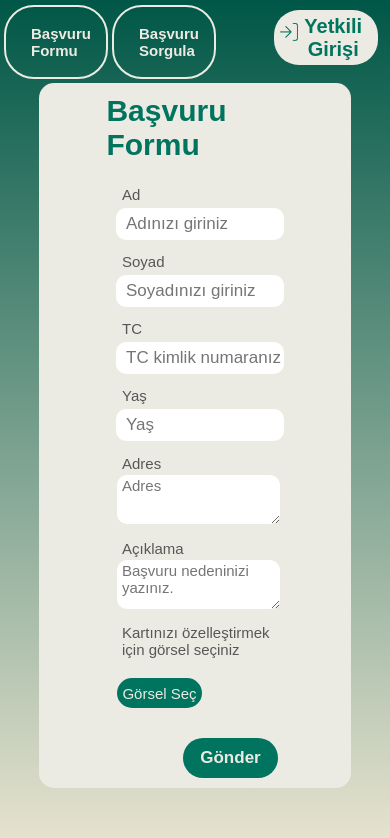
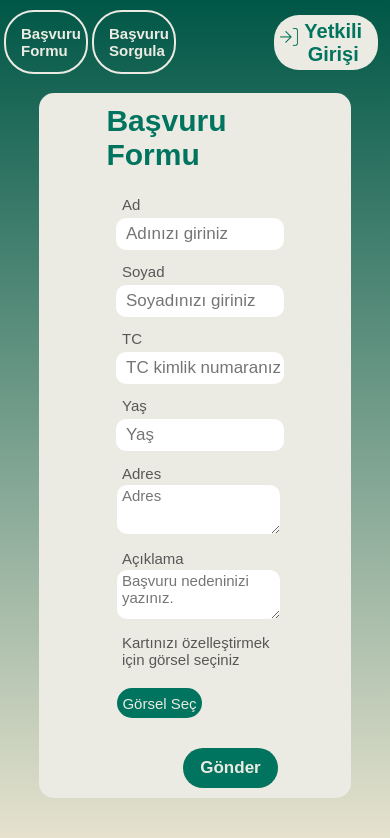
Before and after one commit to nmerveb/graduation-project-nmerveb, a React (Create React App) app: page /basvuru-olustur in a window 390 px wide. Shown: the top 838 px of the page. Built offline with nearby package versions, Linux system fonts and the light colour scheme; no server answers.

Commit message:
Fix: Button size fixed.

```diff
--- a/src/components/Navbar/Navbar.module.css
+++ b/src/components/Navbar/Navbar.module.css
@@ -1,6 +1,6 @@
 .Navbar {
   width: calc(100% - 4px);
-  height: 60px;
+  height: 70px;
   display: flex;
   flex-direction: row;
   align-items: center;
@@ -13,8 +13,8 @@
   flex-direction: row;
 }
 .NavbarContent {
-  width: 35%;
-  height: 95%;
+  width: 100%;
+  height: 70%;
   padding: 10px 0 10px 0;
   display: flex;
   flex-direction: row;
@@ -85,11 +85,12 @@
 
 @media only screen and (max-width: 600px) {
   .NavbarContent {
-    width: 90px;
-    height: 50px;
+    width: 80px;
+    height: 60px;
     border: 2px solid #ecebe3;
     border-radius: 30px;
-    margin: 5px 2px 5px 2px;
+    margin: 10px 2px 5px 2px;
+    padding:0;
   }
   .NavbarTitle {
     font: bold 15px Arial;
```
